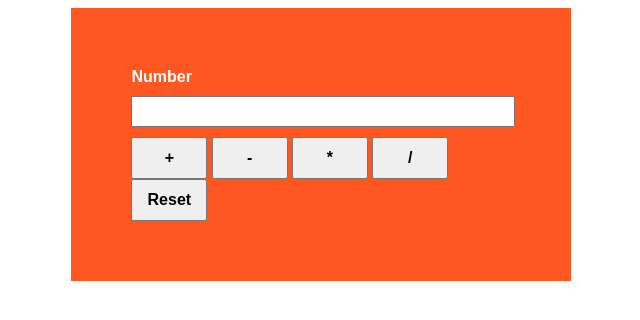
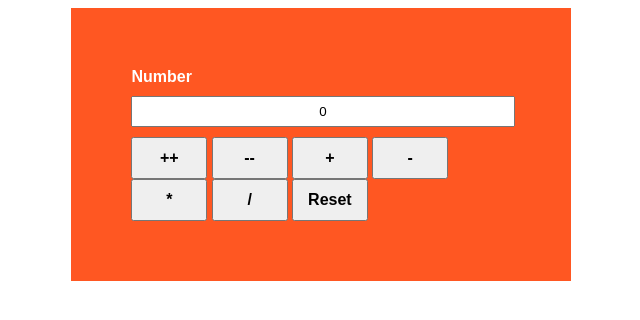
Before and after one commit to souvik-v2/javascriptassignment, a plain HTML site: page index.html in a window 1280 px wide. Shown: the whole page, without its empty margins (319-959 px from the left). Drawn offline with Linux system fonts and the light colour scheme.

Commit message:
Initial commit.. 6

```diff
--- a/index.html
+++ b/index.html
@@ -18,6 +18,7 @@
     padding: 6px 0;
     width: 100%;
     margin: 10px 0;
+    text-align: center;
 }
 button {
     width: 20%;
@@ -36,7 +37,9 @@ button {
      <button type="button" name="submit" id="submit" onclick="printValue()">Submit</button>
    </form>-->
    <form method="POST">
-    Number <input type="text" name="number" id="number" value="" >
+    Number <input type="text" name="number" id="number" value="0" >
+    <button type="button" name="add" id="add" onclick="calculate('++')">++</button>
+    <button type="button" name="add" id="add" onclick="calculate('--')">--</button>
     <button type="button" name="add" id="add" onclick="calculate('+')">+</button>
     <button type="button" name="sub" id="sub" onclick="calculate('-')">-</button>
     <button type="button" name="mul" id="mul" onclick="calculate('*')">*</button>
--- a/index.js
+++ b/index.js
@@ -12,11 +12,19 @@ function calculate(operator) {
     });
 
     Object.defineProperty(obj, "increment", {
-      get : function () { document.getElementById('number').value = this.number+this.number;}
+      get : function () { document.getElementById('number').value = this.number+1;}
     });
 
     Object.defineProperty(obj, "decrement", {
       get : function () {document.getElementById('number').value =this.number-1;}
+    });
+
+    Object.defineProperty(obj, "add", {
+      get : function () {document.getElementById('number').value =this.number+this.number;}
+    });
+
+    Object.defineProperty(obj, "sub", {
+      get : function () { document.getElementById('number').value = this.number-this.number;}
     });
 
     Object.defineProperty(obj, "mul", {
@@ -28,10 +36,14 @@ function calculate(operator) {
     });
 
 
-    if(operator == '+')
+    if(operator == '++')
         obj.increment;
+        else if(operator == '--')
+        obj.decrement;
+    else if(operator == '+')
+        obj.add;
     else if(operator == '-')
-        obj.decrement;
+        obj.sub;
     else if(operator == '*')
         obj.mul;
     else if(operator == '/')
```
